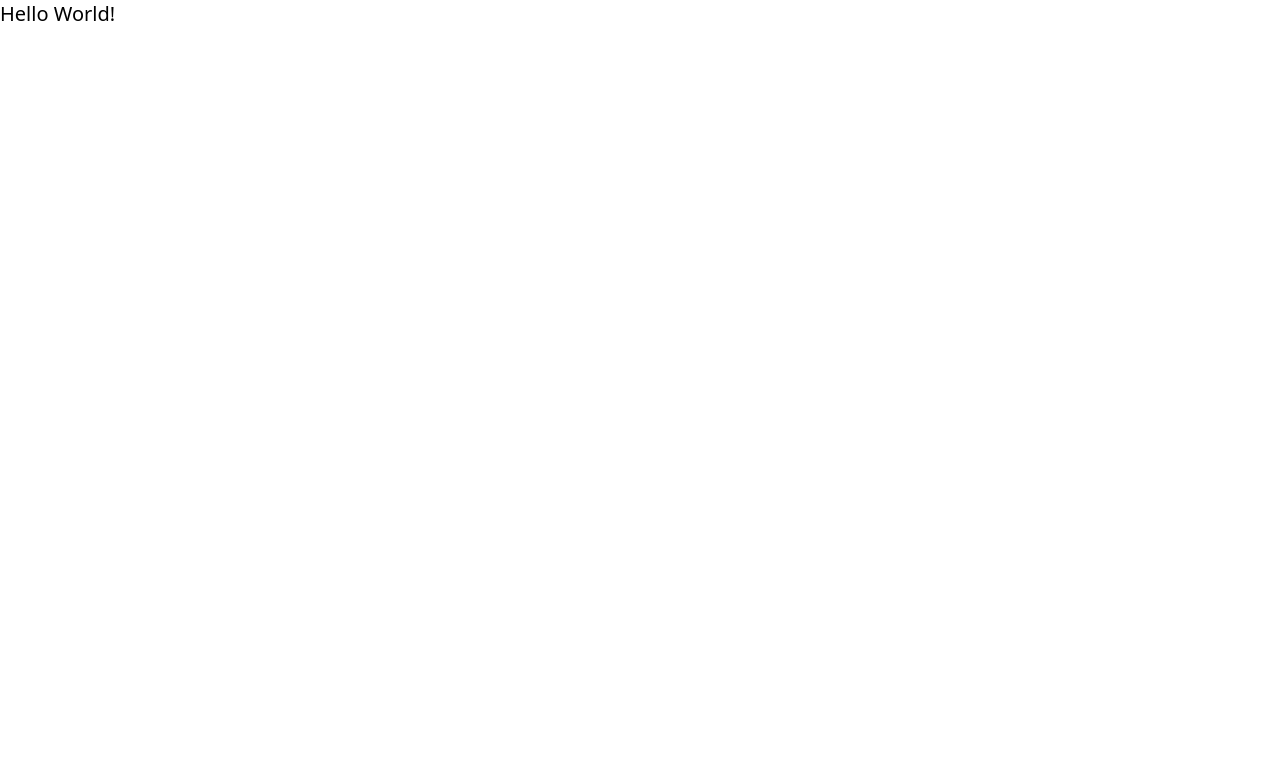
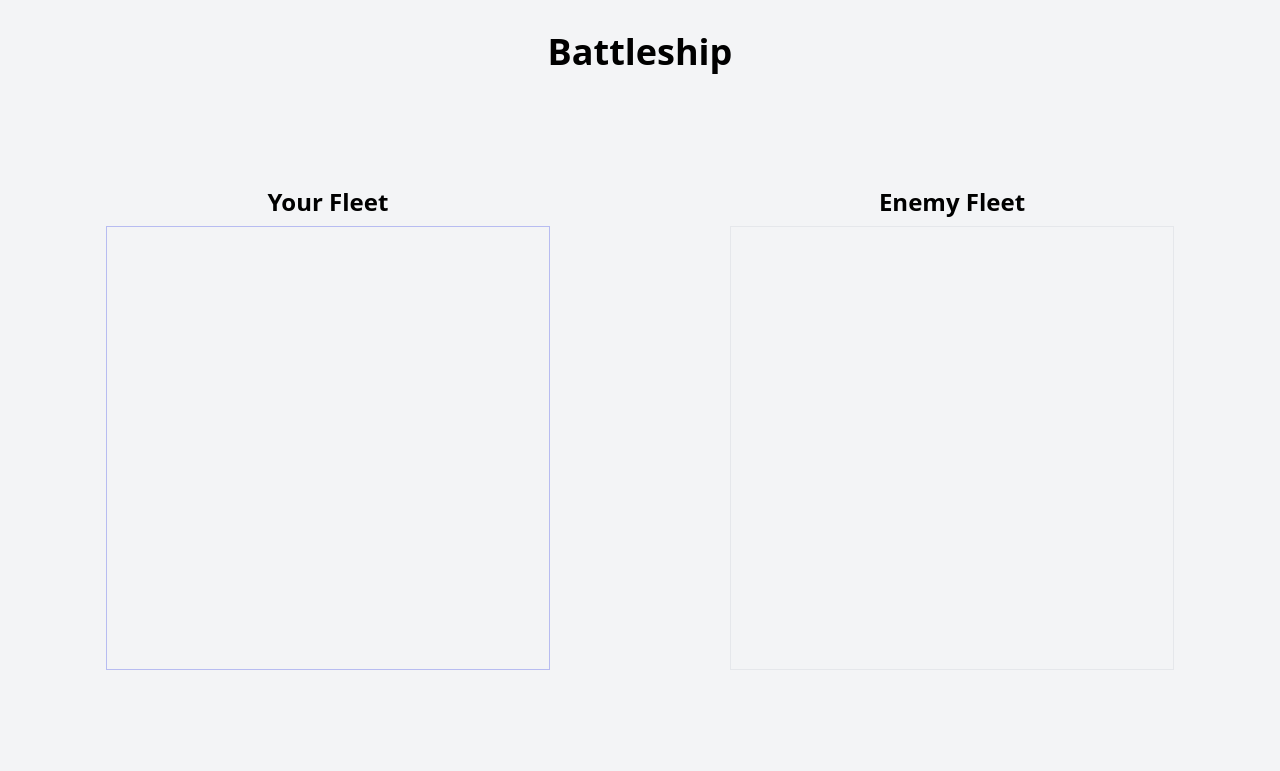
Before and after one commit to Atif-Pathan/battleship, a website built with webpack: page src/template.html in a window 1280 px wide. Built offline with nearby package versions, Linux system fonts and the light colour scheme.

Commit message:
add player's grid skeleton to the html

```diff
--- a/src/styles.css
+++ b/src/styles.css
@@ -105,3 +105,11 @@ ul[role='list'] {
     font-size: 16px; /* 1rem = 16px */
   }
 }
+
+/* styles.css or in your global Tailwind file */
+.enemy-cell {
+  @apply border border-red-200 bg-white transition-colors hover:border-2 hover:border-red-600;
+}
+.player-cell {
+  @apply border border-[#b7bcf1] bg-white;
+}
--- a/src/template.html
+++ b/src/template.html
@@ -10,7 +10,37 @@
     ></script>
     <link rel="icon" type="image/png" href="./assets/ship1.png" />
   </head>
-  <body>
-    <div class="text-xl">Hello World!</div>
+  <body class="flex min-h-screen flex-col gap-4 bg-gray-100 p-4 sm:p-6 lg:p-8">
+    <h1 class="text-center text-4xl font-bold">Battleship</h1>
+    <div
+      class="container flex max-w-full flex-1 flex-col justify-center gap-8 md:flex-row"
+    >
+      <!-- Player's Board Section -->
+      <div
+        id="player-board-container"
+        class="flex w-full flex-col items-center justify-center gap-2"
+      >
+        <h2 class="text-center text-2xl font-semibold">Your Fleet</h2>
+        <div
+          id="player-grid"
+          class="grid aspect-square w-3/5 grid-cols-10 grid-rows-10 border border-[#b7bcf1] bg-transparent md:w-3/4"
+        >
+          <!-- Grid cells will be rendered here -->
+        </div>
+      </div>
+      <!-- Enemy's Board Section -->
+      <div
+        id="enemy-board-container"
+        class="flex w-full flex-col items-center justify-center gap-2"
+      >
+        <h2 class="text-center text-2xl font-semibold">Enemy Fleet</h2>
+        <div
+          id="enemy-grid"
+          class="grid aspect-square w-3/5 grid-cols-10 grid-rows-10 border bg-transparent md:w-3/4"
+        >
+          <!-- Grid cells will be rendered here -->
+        </div>
+      </div>
+    </div>
   </body>
 </html>
```
